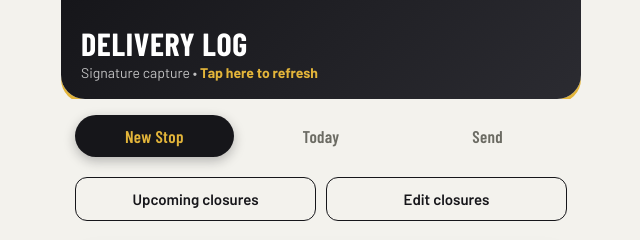
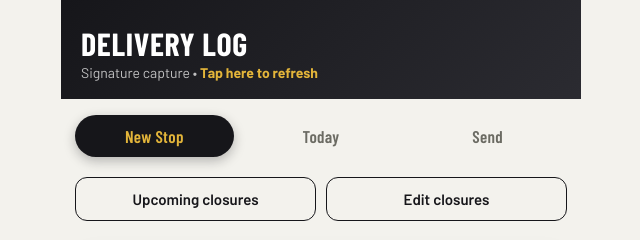
Before and after one commit to PacerguyDon/mcclure-delivery, a website: page www/index.html in a window 1280 px wide. Shown: the top 240 px of the page, 319-959 px from the left. Drawn offline with nearby package versions, Linux system fonts and the light colour scheme.

Commit message:
Remove border-radius from header styles

```diff
--- a/www/modern.css
+++ b/www/modern.css
@@ -29,7 +29,7 @@ header.top{
   border-bottom:0;
   color:#fff;
   background:linear-gradient(135deg,var(--brand) 0%,var(--brand-2) 100%);
-  border-radius:0 0 24px 24px;
+  border-radius: 0;
   box-shadow:0 4px 0 var(--accent);
 }
 header.top:active{background:var(--brand-dark);}
```
